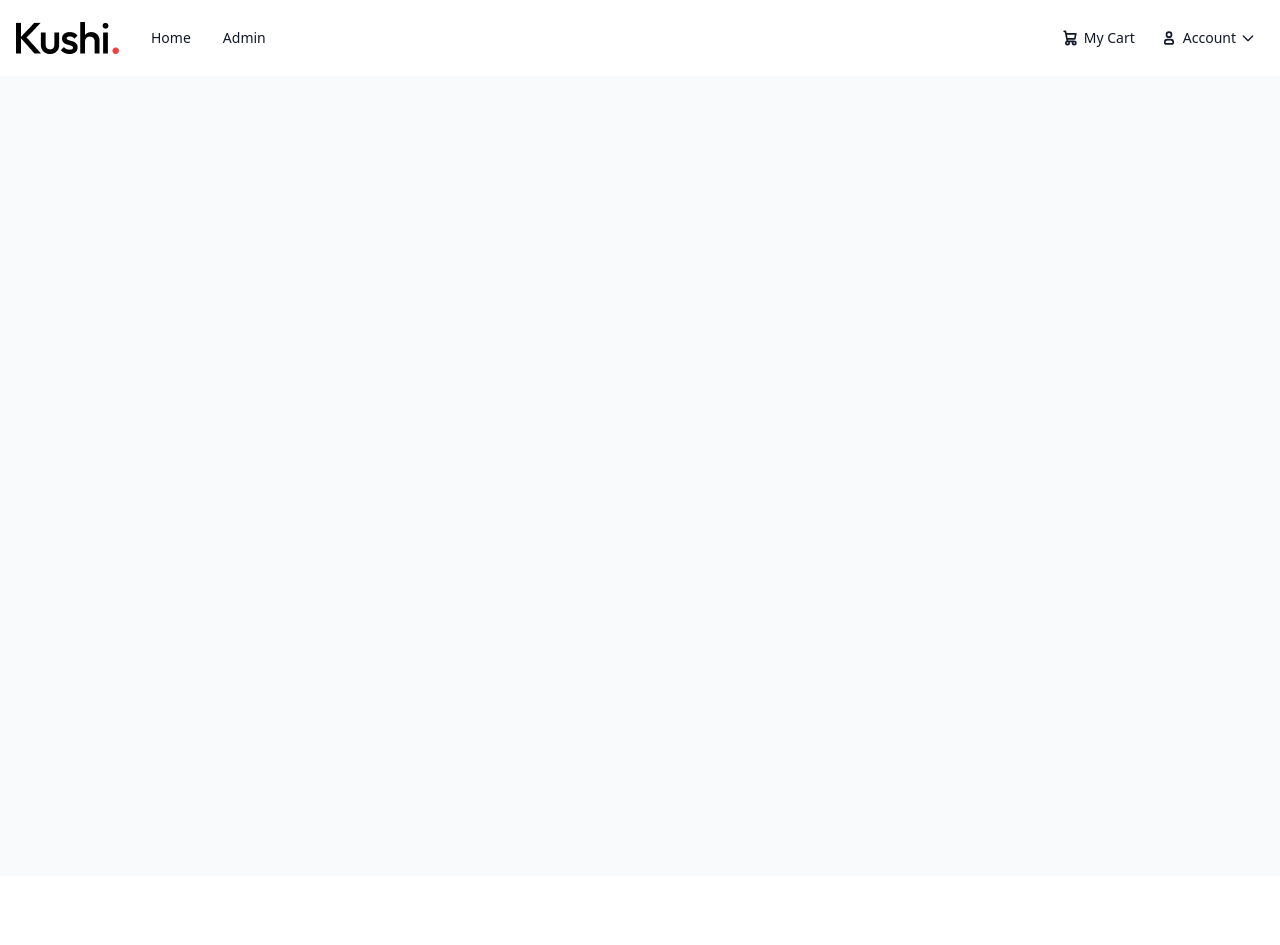
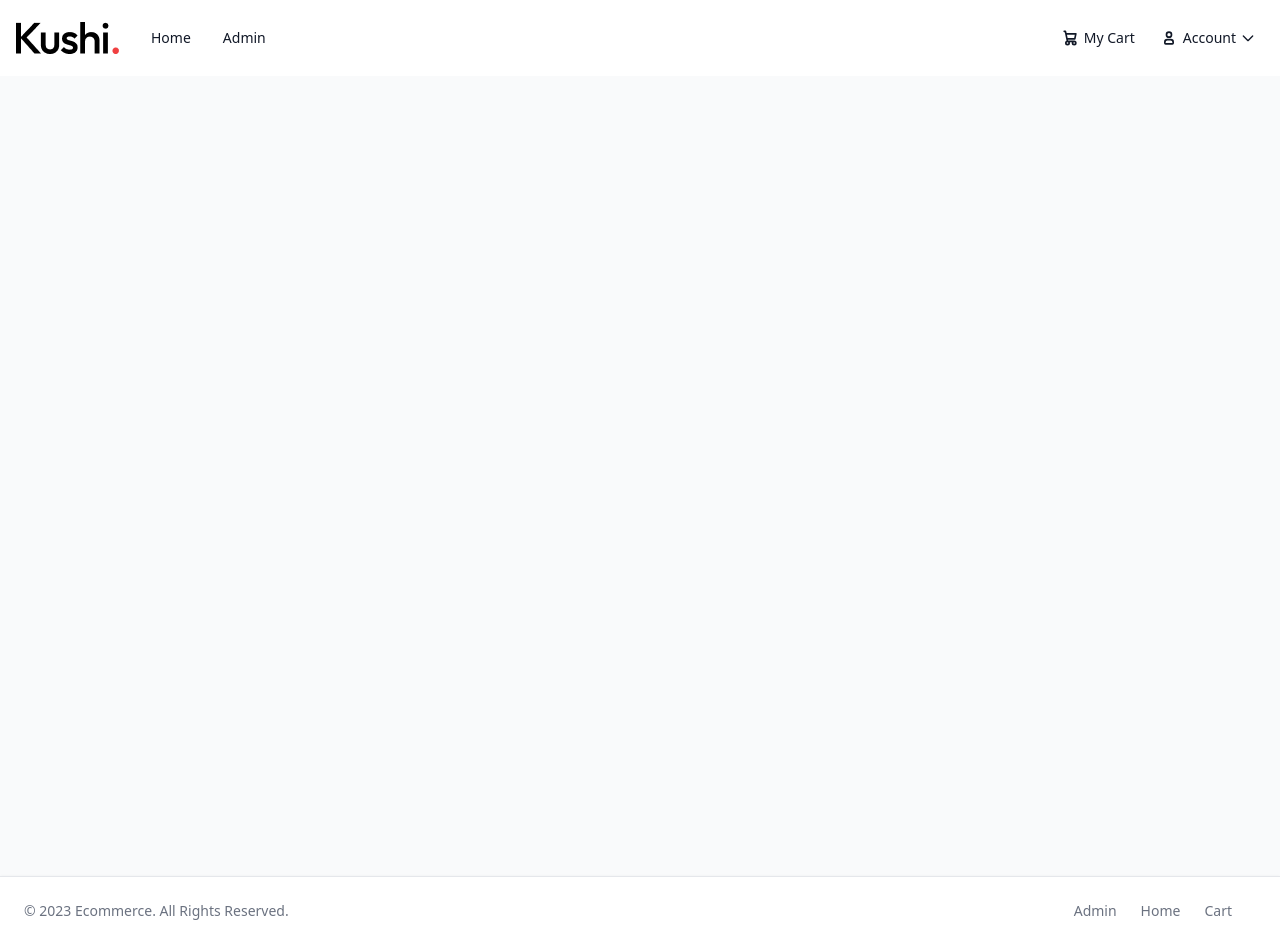
Before and after one commit to jamilshehab/ecommerce_firebase, a website with bundled scripts: page public/index.html in a window 1280 px wide. Before the commit the page ends 876 px from the top, so only its background shows below. Built offline with nearby package versions, Linux system fonts and the light colour scheme; no server answers.

Commit message:
changes added

```diff
--- a/public/index.html
+++ b/public/index.html
@@ -154,6 +154,25 @@
     </div>
 
   </section>
+  <footer
+    class="  bottom-0 left-0 z-20 w-full p-4 bg-white border-t border-gray-200 shadow md:flex md:items-center md:justify-between md:p-6 dark:bg-gray-800 dark:border-gray-600">
+    <span class="text-sm text-gray-500 sm:text-center dark:text-gray-400">© 2023 <a href="index.html"
+        class="hover:underline">Ecommerce</a>. All Rights Reserved.
+    </span>
+    <ul class="flex flex-wrap items-center mt-3 text-sm font-medium text-gray-500 dark:text-gray-400 sm:mt-0">
+      <li>
+        <a href="#" class="hover:underline me-4 md:me-6">Admin</a>
+      </li>
+      <li>
+        <a href="#" class="hover:underline me-4 md:me-6">Home</a>
+      </li>
+      <li>
+        <a href="#" class="hover:underline me-4 md:me-6">Cart</a>
+      </li>
+
+    </ul>
+  </footer>
+
 
 </body>
 <script src="assets/js/responsive.js"></script>
```
Also changed, not shown: public/cart.html (+20 -0 lines), README.md, public/src/output.css.
